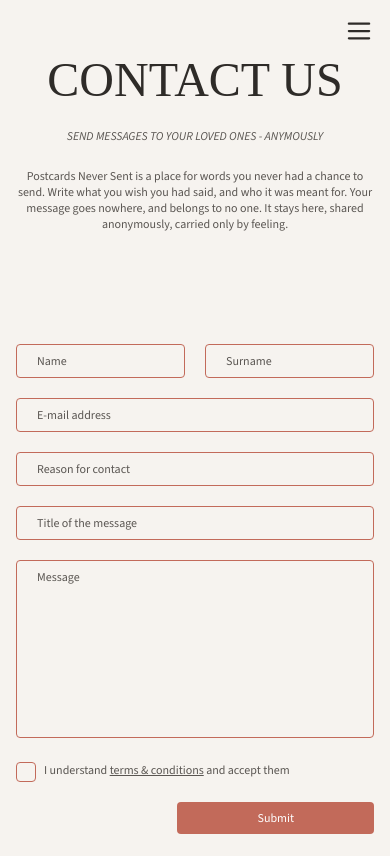
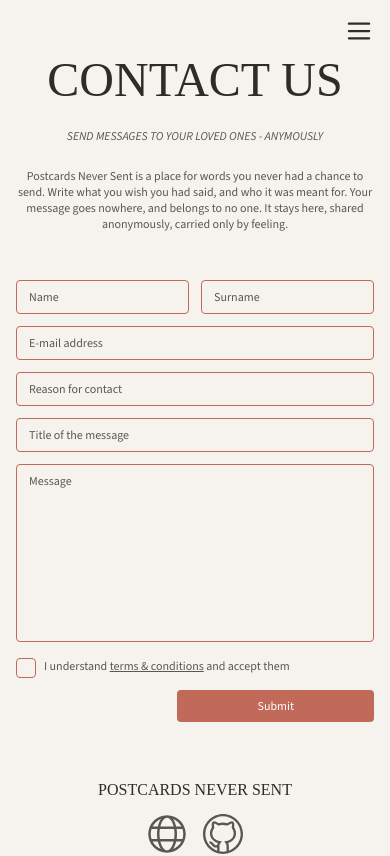
Before and after one commit to Asymphia/postcards-never-sent, a Next.js app: page /contact in a window 390 px wide. Shown: the top 856 px of the page. Built offline with nearby package versions, Linux system fonts and the light colour scheme; a web font is replaced by a local one.

Commit message:
Add: contact responsivness

```diff
--- a/app/contact/page.tsx
+++ b/app/contact/page.tsx
@@ -3,7 +3,7 @@ import ContactForm from "@/components/contact/ContactForm"
 
 const ContactPage = () => {
     return (
-        <div className="space-y-28">
+        <div className="xl:space-y-28 md:space-y-16 space-y-12">
             <MainHeader
                 headerText="Contact us"
                 subheaderText="Send messages to your loved ones - anymously"
--- a/components/contact/ContactForm.tsx
+++ b/components/contact/ContactForm.tsx
@@ -10,8 +10,8 @@ const ContactForm = () => {
     const [checked, setChecked] = useState<boolean>(false)
 
     return (
-        <form className="space-y-5 w-full max-w-[75rem] mx-auto">
-            <div className="grid grid-cols-2 gap-5">
+        <form className="xl:space-y-5 md:space-y-4 space-y-3 w-full max-w-[75rem] mx-auto">
+            <div className="grid grid-cols-2 xl:gap-5 md:gap-4 gap-3">
                 <Input name="name" placeholder="Name" type="text" />
                 <Input name="surname" placeholder="Surname" type="text" />
             </div>
--- a/components/contact/Input.tsx
+++ b/components/contact/Input.tsx
@@ -7,7 +7,7 @@ interface InputProps {
 const Input = ({ type, placeholder, name }: InputProps) => {
     return (
         <input
-            className="border-1 border-solid border-accent w-full px-5 py-2 rounded-sm transition-all focus:border-accent-dark focus:outline-0 text-text placeholder:text-text focus:text-accent-dark"
+            className="border-1 border-solid border-accent w-full md:px-5 px-3 py-2 rounded-sm transition-all focus:border-accent-dark focus:outline-0 text-text placeholder:text-text focus:text-accent-dark"
             placeholder={placeholder}
             type={type}
             name={name}
--- a/components/contact/Textarea.tsx
+++ b/components/contact/Textarea.tsx
@@ -8,7 +8,7 @@ const Textarea = ({ placeholder, name }: TextareaProps) => {
         <textarea
             placeholder={placeholder}
             name={name}
-            className="resize-none border-1 border-solid border-accent w-full px-5 py-2 rounded-sm transition-all focus:border-accent-dark focus:outline-0 text-text placeholder:text-text focus:text-accent-dark"
+            className="resize-none border-1 border-solid border-accent w-full md:px-5 px-3 py-2 rounded-sm transition-all focus:border-accent-dark focus:outline-0 text-text placeholder:text-text focus:text-accent-dark"
             rows={10}
         />
     )
```
